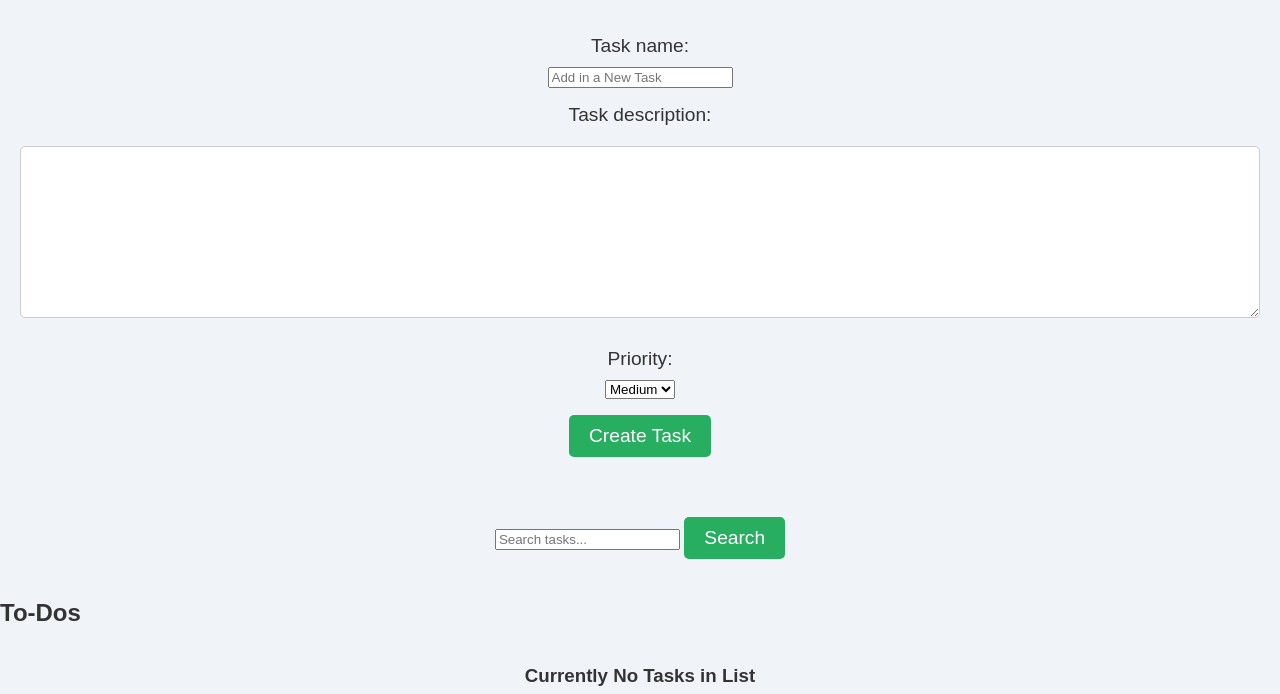
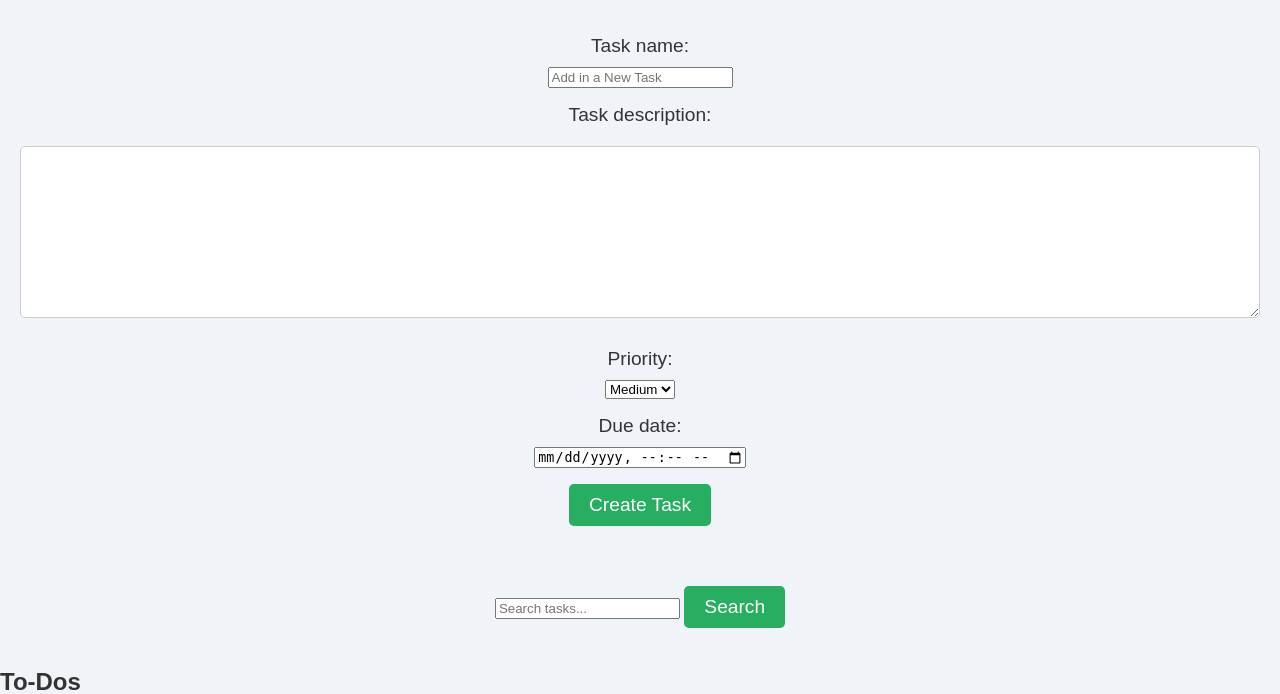
Before and after one commit to DePaul-CSC-394-401/mini-project-team-1, a Django app: page /tasks/ in a window 1280 px wide. Shown: the part 113-807 px from the top of the page. Run offline with Django 5.2, Linux system fonts and the light colour scheme; data that the repository does not hold is empty.

Commit message:
added due_date to db, tasks should no take due date as input and display it

```diff
--- a/templates/tasks.html
+++ b/templates/tasks.html
@@ -49,7 +49,7 @@
                         <span class="high-priority-icon">!</span> <!-- Add icon for High priority -->
                     {% endif %}
                 </p>
-                <p>{{ task.created_at }}</p>
+                <p><strong>Due: </strong> {{ task.due_date }}</p>
                 {% if task.completed %}
                     <p class="complete-checkmark">Task Completed: Yes &#10003;</p>
                 {% else %}
--- a/todo_app/forms.py
+++ b/todo_app/forms.py
@@ -5,6 +5,7 @@ from django.contrib.auth.models import User
 
 class TaskForm(forms.ModelForm):
     task_name = forms.CharField(widget=forms.TextInput(attrs={'placeholder': 'Add in a New Task'}))
+    due_date = forms.DateTimeField(widget=forms.DateTimeInput(attrs={'type': 'datetime-local'}))
 
     class Meta:
         model = Task
--- a/todo_app/models.py
+++ b/todo_app/models.py
@@ -1,5 +1,6 @@
 from django.db import models
 from django.contrib.auth.models import User
+from django.utils import timezone
 
 class Task(models.Model):
 
@@ -14,6 +15,7 @@ class Task(models.Model):
     task_description = models.TextField(null=True, blank=True)
     completed = models.BooleanField(default=False)
     created_at = models.DateTimeField(auto_now_add=True)
+    due_date = models.DateTimeField(default=timezone.now)
     priority = models.CharField(max_length=10, choices=PRIORITY_CHOICES, default='Medium')
 
     def __str__(self):
```
Also changed, not shown: todo_app/migrations/0004_task_due_date.py (added).
